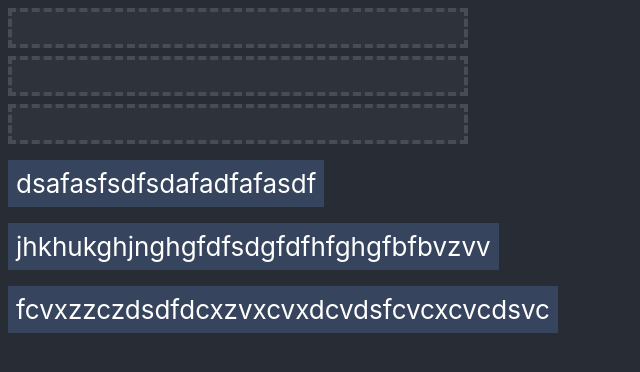
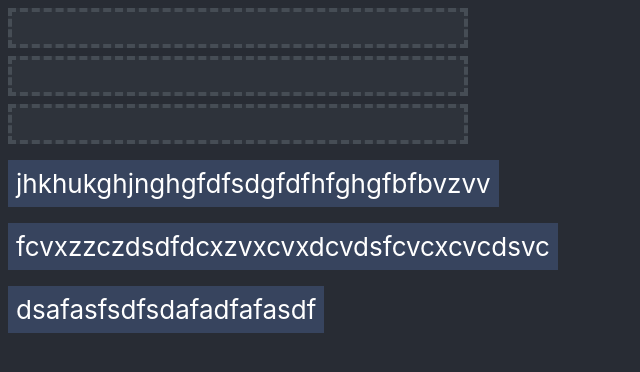
Before and after one commit to SuperDubPro/drag-n-drop-for-kids, a React (Create React App) app: page / in a window 1280 px wide. Shown: the top 372 px of the page, without its empty margins (0-640 px from the left). Built offline with nearby package versions, Linux system fonts and the light colour scheme.

Commit message:
fix custom drag-n-drop

```diff
--- a/src/components/Body.jsx
+++ b/src/components/Body.jsx
@@ -11,6 +11,35 @@ function Body() {
     mScheme.set(genUuid(), text);
   });
 
+  const getShuffledArr = (array) => {
+    const newArr = [...array];
+
+    for (let i = newArr.length - 1; i > 0; i--) {
+      const randomIndex = Math.floor(Math.random() * (i + 1));
+      [newArr[i], newArr[randomIndex]] = [newArr[randomIndex], newArr[i]];
+    }
+
+    return newArr;
+  };
+
+  const cards = getShuffledArr(Array.from(mScheme));
+
+  const handleDrop = (e) => {
+    console.log('handleDrop', e);
+  };
+
+  const handleDragEnd = (e) => {
+    console.log('handleDragEnd', e);
+  };
+
+  const handleMouseDown = (e) => {
+    console.log('handleMouseDown', e);
+  };
+
+  const handleMouseUp = (e) => {
+    console.log('handleMouseUp', e);
+  };
+
   return (
     <div className="body">
       <div className="drop-list">
@@ -19,17 +48,20 @@ function Body() {
             uuid={uuid}
             key={`droppable-component-${uuid}`}
             text={text}
-            onDrop={(e) => console.log(e, uuid)}
+            onDrop={handleDrop}
           />
         ))}
       </div>
 
       <div className="drag-list">
-        {Array.from(mScheme).map(([uuid, text]) => (
+        {cards.map(([uuid, text]) => (
           <Draggable
             uuid={uuid}
             key={`draggable-component-${uuid}`}
             text={text}
+            onMouseDown={handleMouseDown}
+            onMouseUp={handleMouseUp}
+            onDragEnd={handleDragEnd}
           />
         ))}
       </div>
--- a/src/components/Draggable/draggable.scss
+++ b/src/components/Draggable/draggable.scss
@@ -2,4 +2,5 @@
 
 .draggable {
 	background: $draggable-bg;
+	cursor: move;
 }
--- a/src/components/Draggable/index.jsx
+++ b/src/components/Draggable/index.jsx
@@ -12,10 +12,12 @@ function Draggable({ text, uuid, onMouseDown, onMouseUp, onDragEnd }) {
     clientWidth: 0
   };
   let draggableClone = null;
+  let isMouseDown = false;
 
   const clearState = () => {
     if (draggableClone) { draggableClone.remove(); }
     draggableClone = null;
+    isMouseDown = false;
     coordinates.leftCorrection = 0;
     coordinates.topCorrection = 0;
     coordinates.pageHeight = 0;
@@ -24,42 +26,42 @@ function Draggable({ text, uuid, onMouseDown, onMouseUp, onDragEnd }) {
     coordinates.clientWidth = 0;
   };
 
-  const onTouchStart = (e) => {
-    onMouseDown(e);
-    // m.redraw()
+  const getRealStyle = (elem, style) => {
+    let computedStyle;
+    if (typeof elem.currentStyle !== 'undefined') {
+      computedStyle = elem.currentStyle;
+    } else {
+      computedStyle = document.defaultView.getComputedStyle(elem, null);
+    }
+
+    return style ? computedStyle[style] : computedStyle;
   };
 
-  const onTouchEnd = (e) => {
-    clearState();
-
-    if (!e.target.matches('button:not([disabled]), [href], input, select, textarea, [tabindex]:not([tabindex="-1"])')) {
-      if (e.cancelable) { e.preventDefault(); }
-      const touch = e.changedTouches[0];
-      const elemBelow = document.elementFromPoint(touch.clientX, touch.clientY);
-
-      if (elemBelow?.classList.contains('custom-droppable')) {
-        const event = new Event(elemBelow.id);
-        elemBelow.dispatchEvent(event);
+  const copyComputedStyle = (elem, clone) => {
+    const computedStyle = getRealStyle(elem);
+    Object.keys(computedStyle).forEach(key => {
+      const realStyle = computedStyle[key];
+      // Do not use `hasOwnProperty`, nothing will get copied
+      if (
+        typeof computedStyle[realStyle] === 'string'
+        && computedStyle[realStyle]
+        && realStyle !== 'cssText'
+        && !/\d/.test(realStyle)
+      ) {
+        try {
+          clone.style[realStyle] = computedStyle[realStyle];
+          // `fontSize` comes before `font` If `font` is empty, `fontSize` gets
+          // overwritten.  So make sure to reset this property. (hackyhackhack)
+          // Other properties may need similar treatment
+          if (realStyle === 'font') {
+            clone.style.fontSize = computedStyle.fontSize;
+          }
+          // }
+        } catch (e) {
+          throw (new Error(`Ошибка при клонировании стиля ${e}`));
         }
       }
-
-    // if (this.onmouseup_) { this.onmouseup_(e) }
-    onMouseUp(e);
-    // if (this.ondragend_) { this.ondragend_(e) }
-    onDragEnd(e);
-
-    // m.redraw()
-  };
-
-  const onTouchCancel = (e) => {
-    if (e.cancelable) { e.preventDefault(); }
-    clearState();
-
-    // if (this.onmouseup_) { this.onmouseup_(e) }
-    onMouseUp(e);
-    // if (this.ondragend_) { this.ondragend_(e) }
-    onDragEnd(e);
-    // m.redraw()
+    });
   };
 
   const isOverflown = (element) => {
@@ -68,31 +70,31 @@ function Draggable({ text, uuid, onMouseDown, onMouseUp, onDragEnd }) {
   };
 
   const dragScroll = (e) => {
-    const touch = e.targetTouches[0];
+    // const touch = e.targetTouches[0];
     const scrollZonePx = 25;
-    const elemsBelow = document.elementsFromPoint(touch.clientX, touch.clientY);
+    const elemsBelow = document.elementsFromPoint(e.clientX, e.clientY);
 
     // TODO Исправить баг: если при портретной ориентации завести draggable элемент за правый край, то при перетаскивании вправо будет происходить скрол вверх (без срабатывания логики ниже). WTF???!!
     if (
       window.scrollY + coordinates.clientHeight < coordinates.pageHeight
-      && touch.clientY >= (coordinates.clientHeight - scrollZonePx)
-      && touch.pageY <= coordinates.pageHeight
+      && e.clientY >= (coordinates.clientHeight - scrollZonePx)
+      && e.pageY <= coordinates.pageHeight
     ) {
       // page down
-      window.scrollBy(0, (touch.clientY - (coordinates.clientHeight - scrollZonePx)) * 2);
-    } else if (window.scrollY > 0 && touch.clientY <= scrollZonePx && touch.pageY >= 0) {
+      window.scrollBy(0, (e.clientY - (coordinates.clientHeight - scrollZonePx)) * 2);
+    } else if (window.scrollY > 0 && e.clientY <= scrollZonePx && e.pageY >= 0) {
       // page up
-      window.scrollBy(0, -Math.abs(scrollZonePx - Math.abs(touch.clientY)) * 2);
+      window.scrollBy(0, -Math.abs(scrollZonePx - Math.abs(e.clientY)) * 2);
     } else if (
       window.scrollX + coordinates.clientWidth < coordinates.pageWidth
-      && touch.clientX >= (coordinates.clientWidth - scrollZonePx)
-      && touch.clientX <= coordinates.pageWidth
+      && e.clientX >= (coordinates.clientWidth - scrollZonePx)
+      && e.clientX <= coordinates.pageWidth
     ) {
       // page right
-      window.scrollBy((touch.clientX - (coordinates.clientWidth - scrollZonePx)) * 2, 0);
-    } else if (window.scrollX > 0 && touch.clientX <= scrollZonePx && touch.pageX >= 0) {
+      window.scrollBy((e.clientX - (coordinates.clientWidth - scrollZonePx)) * 2, 0);
+    } else if (window.scrollX > 0 && e.clientX <= scrollZonePx && e.pageX >= 0) {
       // page left
-      window.scrollBy(-Math.abs(scrollZonePx - Math.abs(touch.clientX)) * 2, 0);
+      window.scrollBy(-Math.abs(scrollZonePx - Math.abs(e.clientX)) * 2, 0);
     } else if (elemsBelow) {
       const cloneIndex = elemsBelow.findIndex(elem => elem.id === `clone-${uuid}`);
       elemsBelow.splice(0, cloneIndex + 1);
@@ -101,20 +103,20 @@ function Draggable({ text, uuid, onMouseDown, onMouseUp, onDragEnd }) {
         if (isOverflown(elem)) {
           const elemBox = elem.getBoundingClientRect();
           // overflown element up
-          if (touch.clientY <= elemBox.top + scrollZonePx && touch.clientY > elemBox.top && touch.pageY >= 0) {
-            elem.scrollBy(0, -Math.abs(elemBox.top + scrollZonePx - Math.abs(touch.clientY)) * 2);
+          if (e.clientY <= elemBox.top + scrollZonePx && e.clientY > elemBox.top && e.pageY >= 0) {
+            elem.scrollBy(0, -Math.abs(elemBox.top + scrollZonePx - Math.abs(e.clientY)) * 2);
           }
           // overflown element down
-          if (touch.clientY >= elemBox.bottom - scrollZonePx && touch.clientY <= elemBox.bottom && touch.pageY <= coordinates.pageHeight) {
-            elem.scrollBy(0, (touch.clientY - (elemBox.bottom - scrollZonePx)) * 2);
+          if (e.clientY >= elemBox.bottom - scrollZonePx && e.clientY <= elemBox.bottom && e.pageY <= coordinates.pageHeight) {
+            elem.scrollBy(0, (e.clientY - (elemBox.bottom - scrollZonePx)) * 2);
           }
           // overflown element left
-          if (touch.clientX <= elemBox.left + scrollZonePx && touch.clientX > elemBox.left && touch.pageX >= 0) {
-            elem.scrollBy(-Math.abs(elemBox.left + scrollZonePx - touch.clientX) * 2, 0);
+          if (e.clientX <= elemBox.left + scrollZonePx && e.clientX > elemBox.left && e.pageX >= 0) {
+            elem.scrollBy(-Math.abs(elemBox.left + scrollZonePx - e.clientX) * 2, 0);
           }
           // overflown element right
-          if (touch.clientX >= elemBox.right - scrollZonePx && touch.clientX <= elemBox.right && touch.pageX <= coordinates.pageWidth) {
-            elem.scrollBy((touch.clientX - (elemBox.right - scrollZonePx)) * 2, 0);
+          if (e.clientX >= elemBox.right - scrollZonePx && e.clientX <= elemBox.right && e.pageX <= coordinates.pageWidth) {
+            elem.scrollBy((e.clientX - (elemBox.right - scrollZonePx)) * 2, 0);
           }
           return true;
         }
@@ -123,29 +125,63 @@ function Draggable({ text, uuid, onMouseDown, onMouseUp, onDragEnd }) {
     }
   };
 
-  const onTouchMove = (e) => {
+  const handleMouseUp = (e) => {
     if (e.cancelable) { e.preventDefault(); }
-    const draggable = e.currentTarget;
-    const touch = e.targetTouches[0];
+    clearState();
+
+    onMouseUp(e);
+    onDragEnd(e);
+  };
+
+  const handleDrag = (e, touch) => {
+    if (!isMouseDown) { return; }
+    if (e.cancelable) { e.preventDefault(); }
+
+    const click = touch || e;
+    const cloneStyle = draggableClone.style;
+
+    cloneStyle.position = 'absolute';
+    cloneStyle.left = `${click.pageX - coordinates.leftCorrection}px`;
+    cloneStyle.top = `${click.pageY - coordinates.topCorrection}px`;
+  };
+
+  const handleDragEnd = (e, touch) => {
+    clearState();
+    const click = touch || e;
+
+    if (!e.target.matches('button:not([disabled]), [href], input, select, textarea, [tabindex]:not([tabindex="-1"])')) {
+      if (e.cancelable) { e.preventDefault(); }
+      const elemBelow = document.elementFromPoint(click.clientX, click.clientY);
+
+      if (elemBelow?.classList.contains('droppable')) {
+        const event = new Event(`custom-event-${elemBelow.id.substring(10)}`);
+        elemBelow.dispatchEvent(event);
+      }
+    }
+
+    onMouseUp(e);
+    onDragEnd(e);
+  };
+
+  const cloneElem = (elem, clickEvent) => {
     const { documentElement } = document;
+    draggableClone = elem.cloneNode(true);
+    const cloneStyle = draggableClone.style;
+    const box = elem.getBoundingClientRect();
 
-    if (!draggableClone) {
-      draggableClone = draggable.cloneNode(true);
-      const cloneStyle = draggableClone.style;
-      const box = draggable.getBoundingClientRect();
-
-      coordinates.leftCorrection = touch.clientX - box.left;
-      coordinates.topCorrection = touch.clientY - box.top;
+    coordinates.leftCorrection = clickEvent.clientX - box.left;
+    coordinates.topCorrection = clickEvent.clientY - box.top;
 
     draggableClone.id = `clone-${uuid}`;
-      // this.draggableClone_.id = `clone-${this.uuid_}`
+    draggableClone.onmouseup = handleDragEnd;
+
+    copyComputedStyle(elem, draggableClone);
+
     cloneStyle.position = 'absolute';
     cloneStyle.zIndex = 1020;
     cloneStyle.opacity = 0.5;
-      cloneStyle.width = draggable.offsetWidth;
-      cloneStyle.height = draggable.offsetHeight;
-      cloneStyle.left = `${touch.pageX - coordinates.leftCorrection}px`;
-      cloneStyle.top = `${touch.pageY - coordinates.topCorrection}px`;
+    cloneStyle.left = `${clickEvent.pageX - coordinates.leftCorrection}px`;
+    cloneStyle.top = `${clickEvent.pageY - coordinates.topCorrection}px`;
 
     document.body.append(draggableClone);
 
@@ -161,21 +197,23 @@ function Draggable({ text, uuid, onMouseDown, onMouseUp, onDragEnd }) {
     );
     coordinates.clientHeight = Math.max(window.innerHeight, documentElement.clientHeight);
     coordinates.clientWidth = Math.max(window.innerWidth, documentElement.clientWidth);
-    }
-
-    dragScroll(e);
-
-    // const draggableClone = this.draggableClone_
-    const cloneStyle = draggableClone.style;
-    cloneStyle.position = 'absolute';
-    cloneStyle.left = `${touch.pageX - coordinates.leftCorrection}px`;
-    cloneStyle.top = `${touch.pageY - coordinates.topCorrection}px`;
   };
 
-  const handleTouchStart = (e) => { onTouchStart(e); };
-  const handleTouchMove = (e) => { onTouchMove(e); };
-  const handleTouchEnd = (e) => { onTouchEnd(e); };
-  const handleTouchCancel = (e) => { onTouchCancel(e); };
+  const handleMouseDown = (e, touch) => {
+    const draggable = e.currentTarget;
+    const click = touch || e;
+
+    if (!draggableClone) { cloneElem(draggable, click); }
+    dragScroll(click);
+
+    onMouseDown(e);
+    isMouseDown = true;
+  };
+
+  const handleTouchStart = (e) => { handleMouseDown(e, e.changedTouches[0]); };
+  const handleTouchMove = (e) => { handleDrag(e, e.changedTouches[0]); };
+  const handleTouchEnd = (e) => { handleDragEnd(e, e.changedTouches[0]); };
+  const handleTouchCancel = (e) => { handleMouseUp(e); };
 
   useEffect(() => {
     const draggable = document.getElementById(`draggable-${uuid}`);
@@ -183,12 +221,14 @@ function Draggable({ text, uuid, onMouseDown, onMouseUp, onDragEnd }) {
     draggable.addEventListener('touchmove', handleTouchMove);
     draggable.addEventListener('touchend', handleTouchEnd);
     draggable.addEventListener('touchcancel', handleTouchCancel);
+    document.addEventListener('mousemove', handleDrag);
 
     return () => {
       draggable.removeEventListener('touchstart', handleTouchStart);
       draggable.removeEventListener('touchmove', handleTouchMove);
       draggable.removeEventListener('touchend', handleTouchEnd);
       draggable.removeEventListener('touchcancel', handleTouchCancel);
+      document.removeEventListener('mousemove', handleDrag);
     };
   });
 
@@ -197,11 +237,7 @@ function Draggable({ text, uuid, onMouseDown, onMouseUp, onDragEnd }) {
       className="draggable p-2 m-2"
       draggable="true"
       id={`draggable-${uuid}`}
-      // onmousedown: event => { if (this.onmousedown_) { this.onmousedown_(event) } },
-      // onmouseup: event => { if (this.onmouseup_) { this.onmouseup_(event) } },
-      onMouseDown={(e) => { onMouseDown(e); }}
-      onMouseUp={(e) => { onMouseUp(e); }}
-      onDragEnd={(e) => { onDragEnd(e); }}
+      onMouseDown={handleMouseDown}
     >
       {text}
     </div>
```
Also changed, not shown: src/components/Droppable/index.jsx (+8 -9 lines), .eslintrc.json, 1 other file (tests, documents, lock files or other folders). Lines whose indentation alone changed are shown as unchanged.
